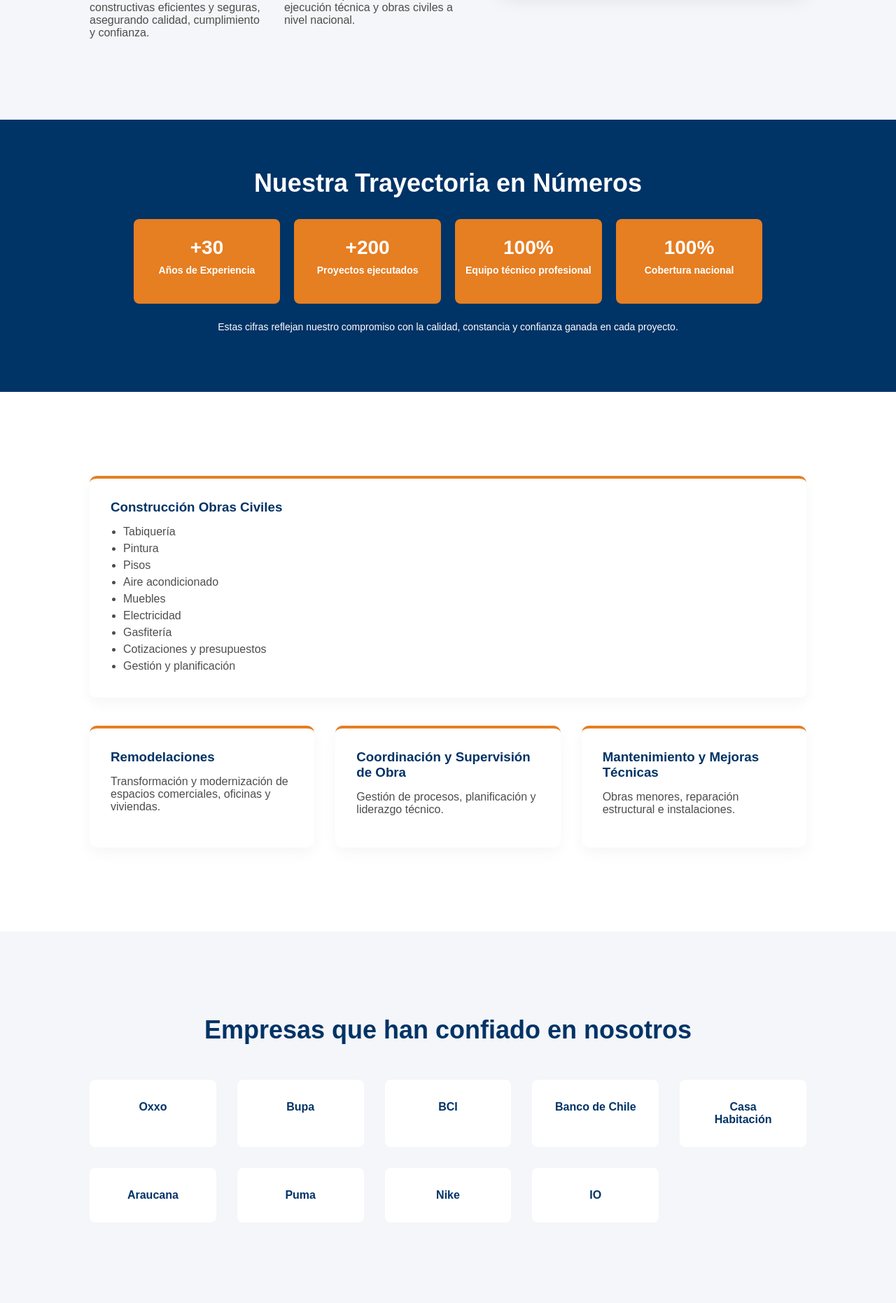
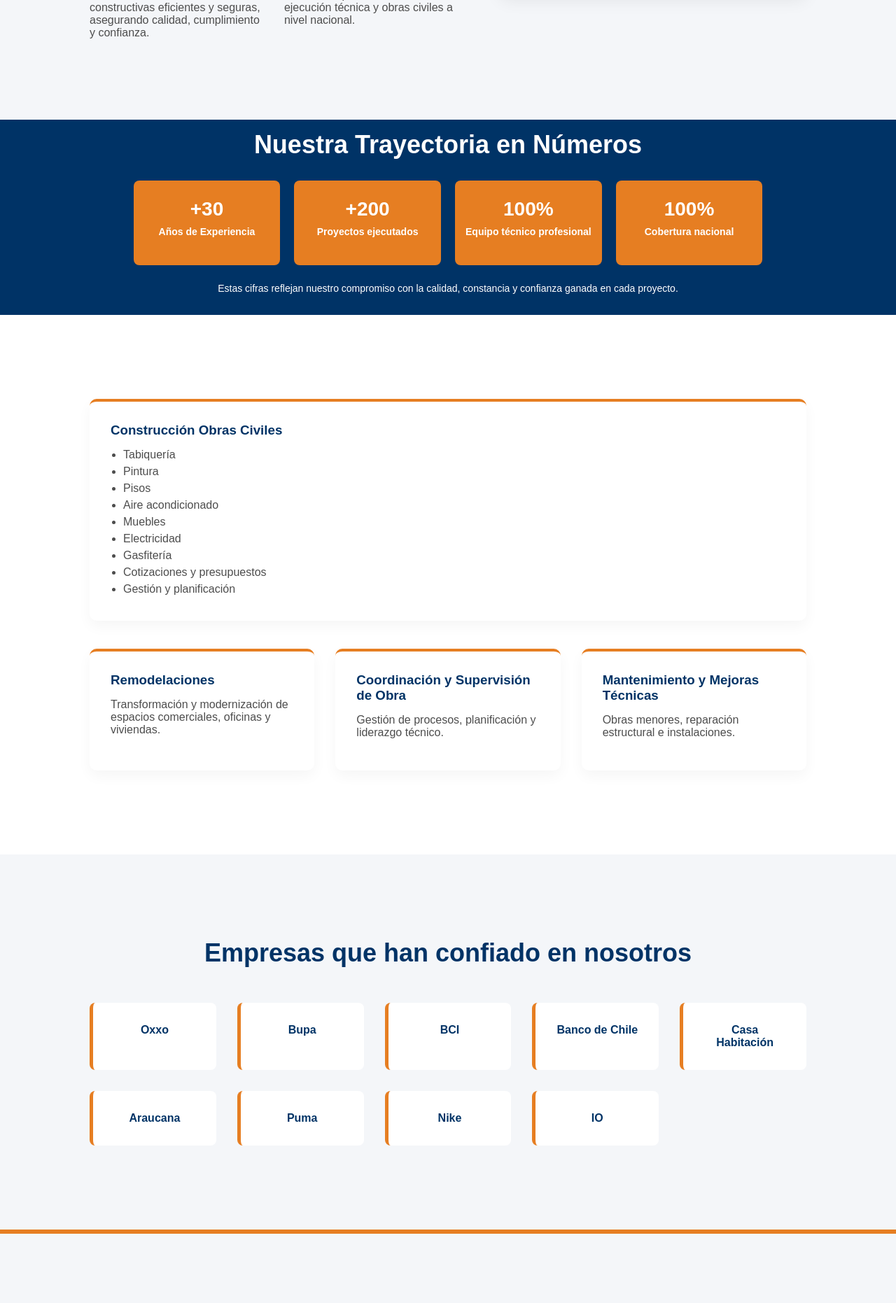
Before and after one commit to DiegoRiosGo/constructora, a Django app: page / in a window 1280 px wide. Shown: the part 1247-3109 px from the top of the page at 70% size. Run offline with Django 5.2, Linux system fonts and the light colour scheme.

Commit message:
nuevo4_3

```diff
--- a/core/static/css/style.css
+++ b/core/static/css/style.css
@@ -222,6 +222,7 @@ nav a:hover {
     border-radius: 8px;
     color: var(--azul);
     font-weight: bold;
+    border-left: 5px solid var(--naranja);
 }
 
 /* PROYECTOS */
@@ -236,6 +237,7 @@ nav a:hover {
     background: white;
     padding: 25px;
     border-radius: 8px;
+    border-top: 4px solid var(--naranja);
 }
 
 /* POR QUE */
@@ -283,6 +285,7 @@ nav a:hover {
     padding: 50px;
     border-radius: 12px;
     box-shadow: 0px 15px 30px rgba(0,0,0,0.08);
+    border-left: 5px solid var(--naranja);
 }
 
 .contacto-info h2 {
@@ -378,7 +381,7 @@ nav a:hover {
 
 .stats {
     background: var(--azul);
-    padding: 70px 10%;
+    padding: 15px 10%;
 }
 
 .stats-grid {
```
